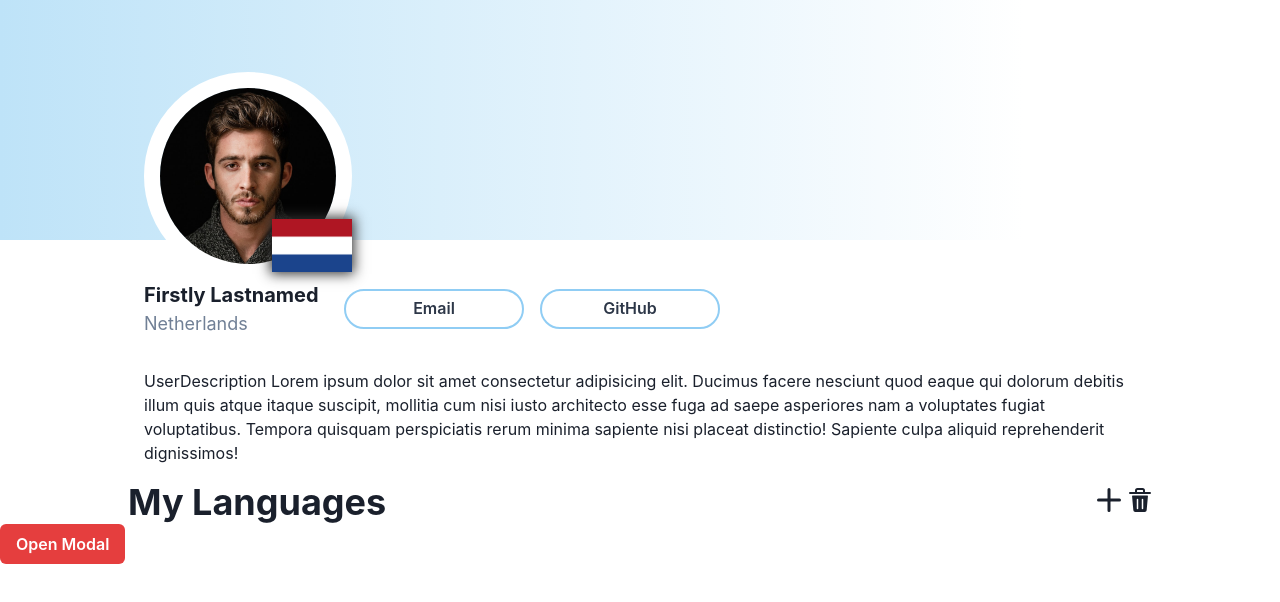
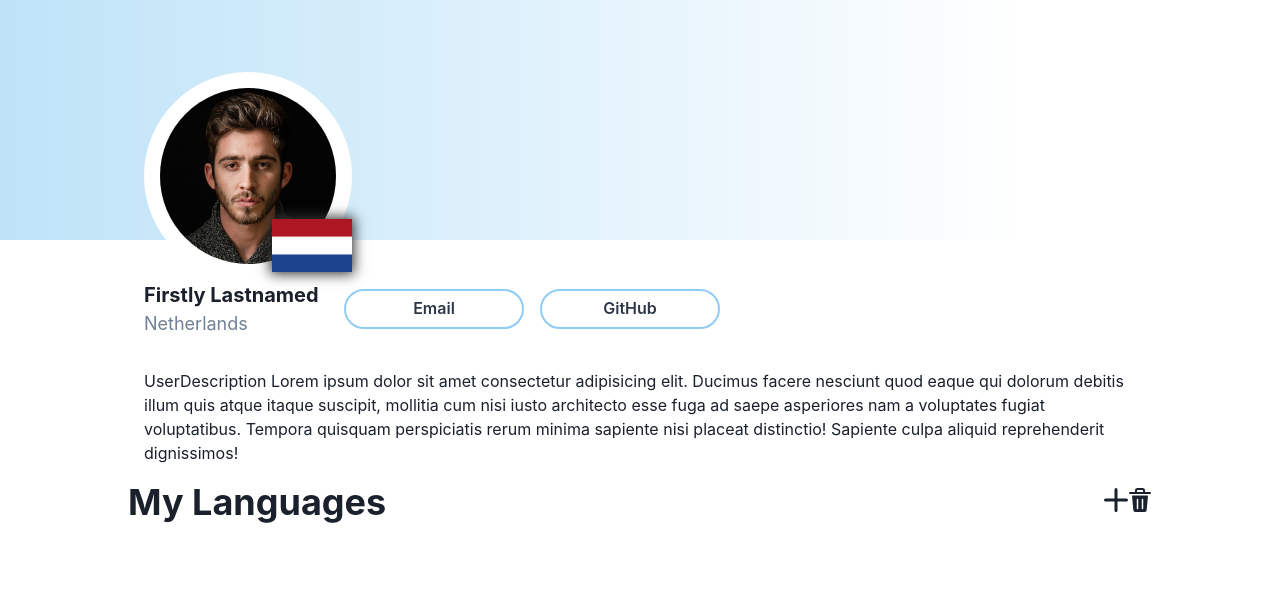
Before and after one commit to discountratio/userprofile, a React (Vite) app: page / in a window 1280 px wide. Shown: the top 602 px of the page. Built offline with nearby package versions, Linux system fonts and the light colour scheme.

Commit message:
moved modal button

```diff
--- a/src/App.jsx
+++ b/src/App.jsx
@@ -28,15 +28,18 @@ function App() {
       <UserInformation
         userData={userData}
         setUserData={setUserData}
+        countryData={countryData}
+        setCountryData={setCountryData}
         countryCode={countryCode}
+        setCountryCode={setCountryCode}
       />
-
+{/*
       <CountryModal
         countryData={countryData}
         setCountryData={setCountryData}
         countryCode={countryCode}
         setCountryCode={setCountryCode}
-      />
+      /> */}
     </div>
   );
 }
--- a/src/components/CountryInformation/CountryModal/CountryModal.jsx
+++ b/src/components/CountryInformation/CountryModal/CountryModal.jsx
@@ -10,7 +10,9 @@ import {
   useDisclosure,
   Button,
 } from "@chakra-ui/react";
-
+import {
+  AddIcon
+} from "@chakra-ui/icons";
 import CountryInformation from "../CountryInformation";
 
 export default function CountryModal(props) {
@@ -22,7 +24,17 @@ export default function CountryModal(props) {
 
   return (
     <>
-      <Button onClick={onOpen}>Open Modal</Button>
+      <Button onClick={onOpen}
+        bg='transparent'
+        color='gray.800'
+        size='xl'
+        _hover={{ bg: 'gray.100',
+        color: 'orange.500'
+      }}
+        _active={{ bg: 'gray.200' }}
+        _focus={{ boxShadow: 'none' }}
+
+      ><AddIcon/></Button>
 
       <Modal isOpen={isOpen} onClose={onClose}>
         <ModalOverlay />
--- a/src/components/UserProfile/UserProfile.jsx
+++ b/src/components/UserProfile/UserProfile.jsx
@@ -20,6 +20,7 @@ import {
   PhoneIcon,
   SunIcon,
 } from "@chakra-ui/icons";
+import CountryModal from "../CountryInformation/CountryModal/CountryModal";
 import UserLanguages from "./UserLanguages/UserLanguages";
 import { transform } from "framer-motion";
 
@@ -151,14 +152,17 @@ export default function UserInformation(props) {
           My Languages
         </Heading>
         <Box>
-        <AddIcon
 
-          style={{
-            cursor: "pointer",
-            hover: "blue.400",
-          }}
+        <CountryModal
+        countryData={props.countryData}
+        setCountryData={props.setCountryData}
+        countryCode={props.countryCode}
+        setCountryCode={props.setCountryCode}
+      />
 
-        /> <DeleteIcon />
+
+
+        <DeleteIcon />
         </Box>
       </Flex>
       <UserLanguages />
```
